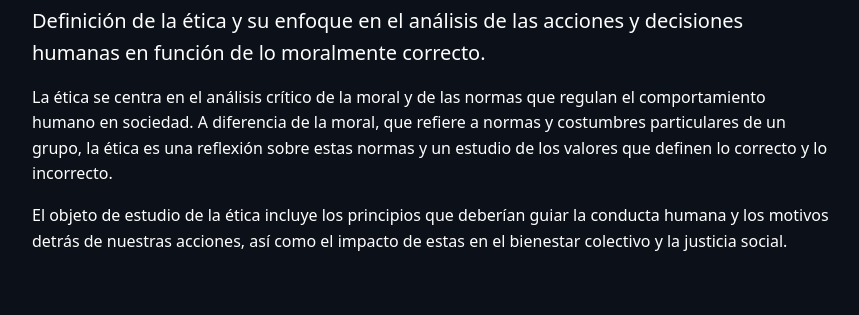
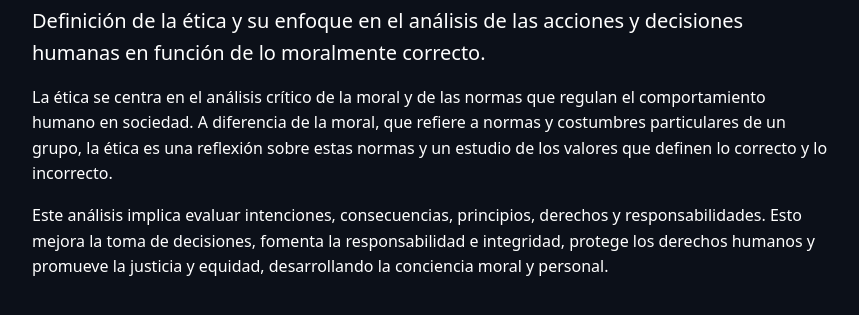
Before and after one commit to c0d3hdz/-Qu-_es_la_Etica-, an Astro site: page /tema/tema3 in a window 1280 px wide. Shown: the part 559-874 px from the top of the page, without its empty margins (208-1067 px from the left). Before the commit the page ends 853 px from the top, so only its background shows below. Built offline with nearby package versions, Linux system fonts and the light colour scheme; Astro itself is replaced by a stand-in of ours.

Commit message:
Actualizar tema3.md

```diff
--- a/src/content/temas/tema3.md
+++ b/src/content/temas/tema3.md
@@ -7,4 +7,4 @@ description: Definición de la ética y su enfoque en el análisis de las accion
 
 La ética se centra en el análisis crítico de la moral y de las normas que regulan el comportamiento humano en sociedad. A diferencia de la moral, que refiere a normas y costumbres particulares de un grupo, la ética es una reflexión sobre estas normas y un estudio de los valores que definen lo correcto y lo incorrecto.
 
-El objeto de estudio de la ética incluye los principios que deberían guiar la conducta humana y los motivos detrás de nuestras acciones, así como el impacto de estas en el bienestar colectivo y la justicia social.
+Este análisis implica evaluar intenciones, consecuencias, principios, derechos y responsabilidades. Esto mejora la toma de decisiones, fomenta la responsabilidad e integridad, protege los derechos humanos y promueve la justicia y equidad, desarrollando la conciencia moral y personal.
```
